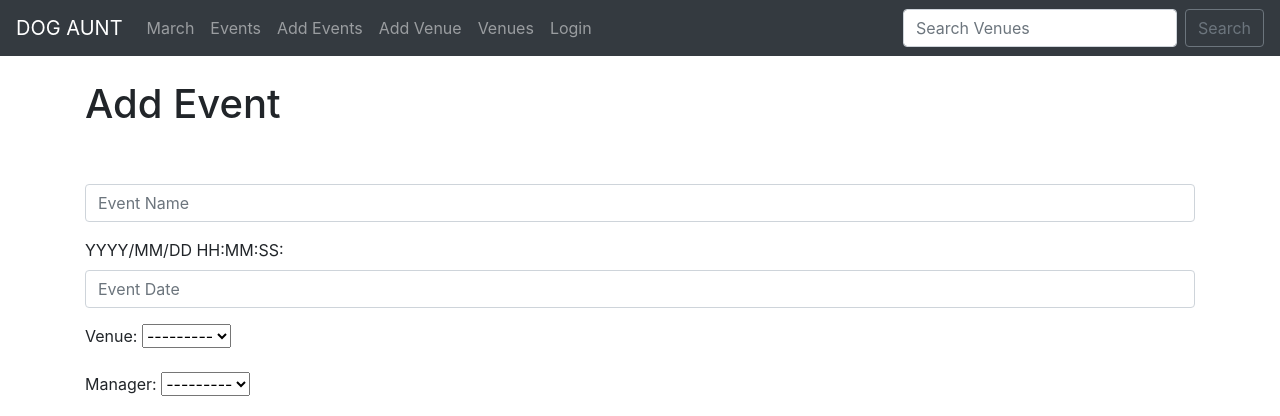
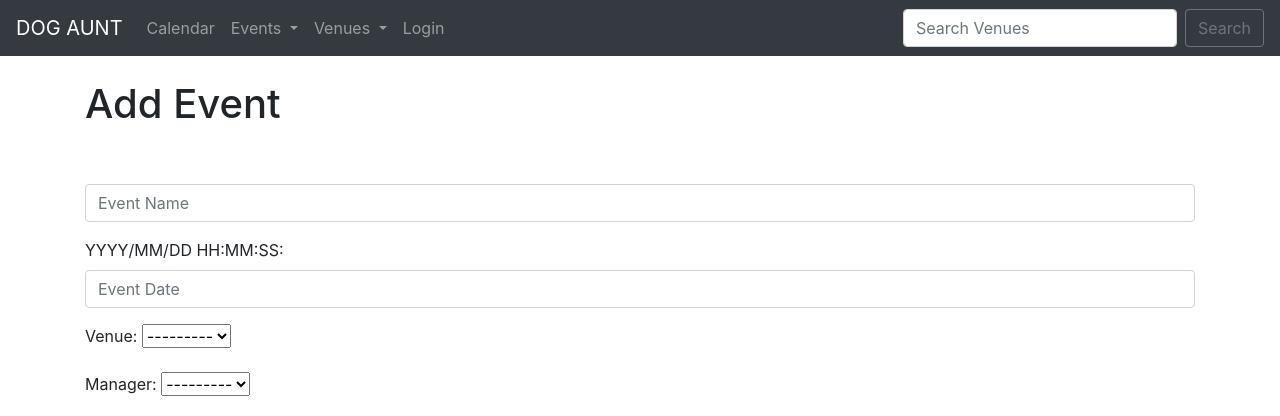
Before and after one commit to fatpat314/dog_aunt, a Django app: page /add_event/ in a window 1280 px wide. Shown: the top 416 px of the page. Run offline with Django 3.2, Linux system fonts and the light colour scheme; data comes from the database, SQL or seed files in the repository; some libraries are stand-ins or nearby versions.

Commit message:
updated navbar to be dropdowns

```diff
--- a/events/templates/events/navbar.html
+++ b/events/templates/events/navbar.html
@@ -7,19 +7,27 @@
     <div class="collapse navbar-collapse" id="navbarSupportedContent">
       <ul class="navbar-nav mr-auto">
         <li class="nav-item">
-          <a class="nav-link" href="{% url 'home' '2021' 'March'%}">March</a>
+          <a class="nav-link" href="{% url 'home' '2021' 'March'%}">Calendar</a>
         </li>
-        <li class="nav-item">
-            <a class="nav-link" href="{% url 'list_events' %}">Events</a>
+
+        <li class="nav-item dropdown">
+            <a class="nav-link dropdown-toggle" href="#" id="navbarDropdown" role="button" data-toggle="dropdown" aria-haspopup="true" aria-expanded="false">
+              Events
+            </a>
+            <div class="dropdown-menu" aria-labelledby="navbarDropdown">
+                <a class="dropdown-item" href="{% url 'list_events' %}">All Events</a>
+                <a class="dropdown-item" href="{% url 'add_event' %}">Add Events</a>
+            </div>
         </li>
-        <li class="nav-item">
-            <a class="nav-link" href="{% url 'add_event' %}">Add Events</a>
-        </li>
-        <li class="nav-item">
-            <a class="nav-link" href="{% url 'add_venue' %}">Add Venue</a>
-        </li>
-        <li class="nav-item">
-            <a class="nav-link" href="{% url 'list_venue' %}">Venues</a>
+
+        <li class="nav-item dropdown">
+            <a class="nav-link dropdown-toggle" href="#" id="navbarDropdown" role="button" data-toggle="dropdown" aria-haspopup="true" aria-expanded="false">
+              Venues
+            </a>
+            <div class="dropdown-menu" aria-labelledby="navbarDropdown">
+                <a class="dropdown-item" href="{% url 'list_venue' %}">All Venues</a>
+                <a class="dropdown-item" href="{% url 'add_venue' %}">Add Venue</a>
+            </div>
         </li>
         {% if user.is_authenticated %}
             <li class="nav-item">
```
